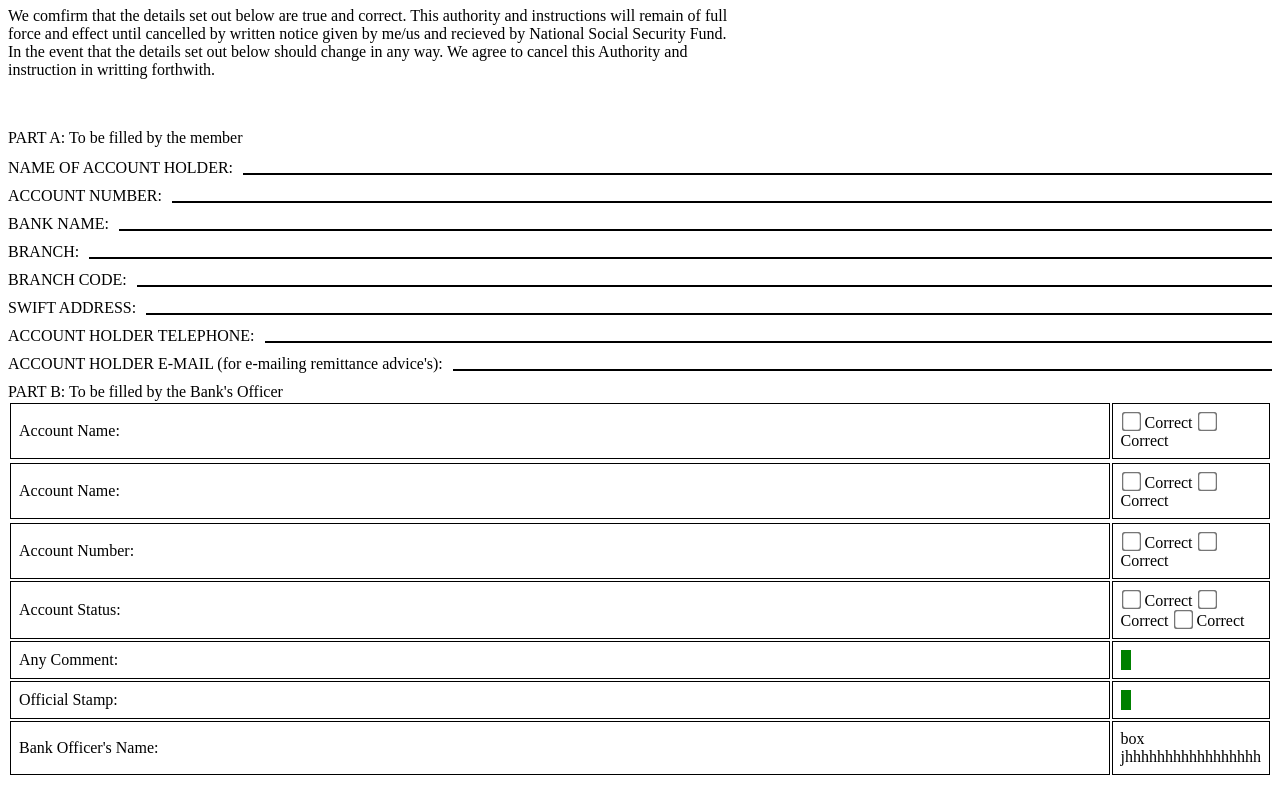
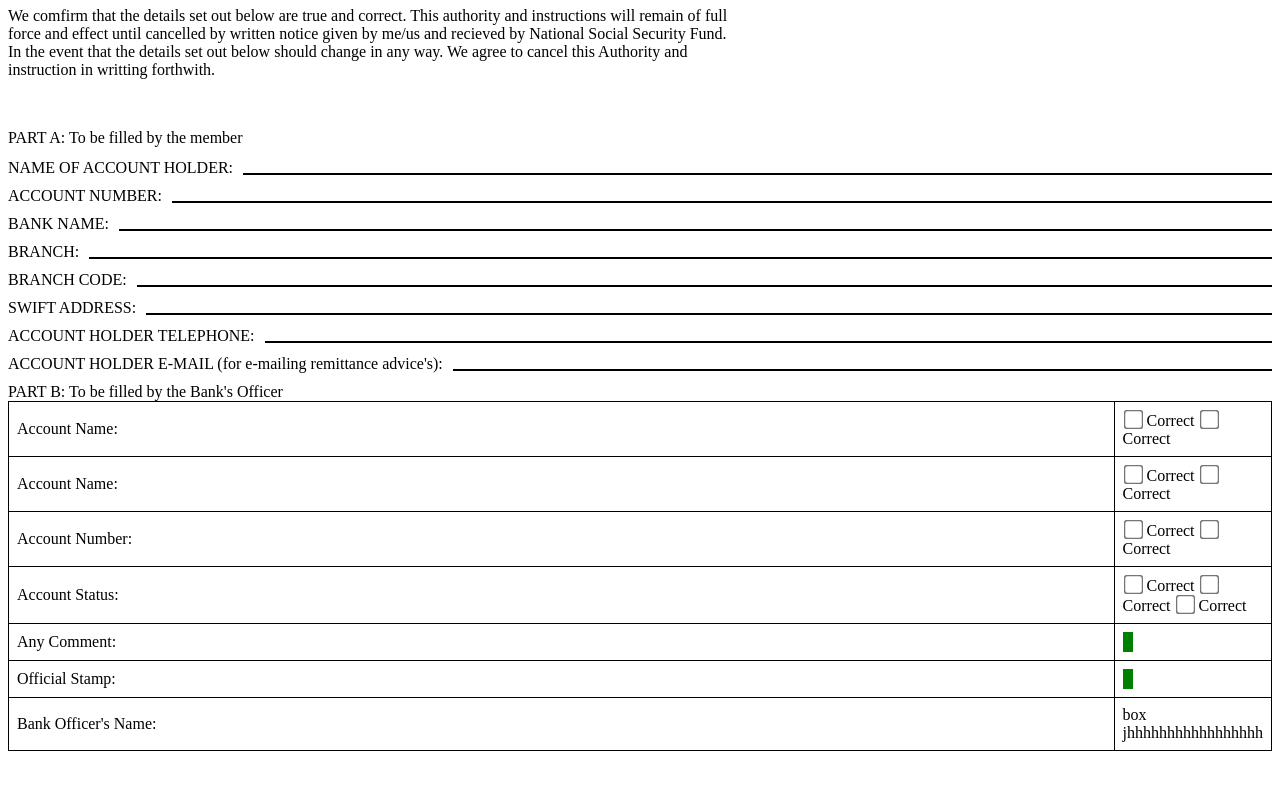
Before and after one commit to Miriam2245/bank-details-form, a plain HTML site: page index.html in a window 1280 px wide. Shown: the part 197-982 px from the top of the page. After the commit the page ends 956 px from the top, so only its background shows below. Drawn offline with Linux system fonts and the light colour scheme.

Commit message:
some changes

```diff
--- a/index.html
+++ b/index.html
@@ -81,7 +81,7 @@
 
     <div class="table">
       <p>PART B: To be filled by the Bank's Officer</p>
-      <table>
+      <table class="officer-details-table">
         <tr class="row-1">
           <td class="account-details">Account Name:</td>
           <td class="account-details">
@@ -91,7 +91,6 @@
             <label> Correct</label>
           </td>
         </tr>
-        <tr>
           <tr class="row-1">
             <td class="account-details">Account Name:</td>
             <td class="account-details">
@@ -101,7 +100,7 @@
               <label> Correct</label>
             </td>
           </tr>
-          <tr><tr>
+          <tr>
             <td class="account-details">Account Number:</td>
             <td class="account-details">
               <input type="checkbox" class="correct">
--- a/style.css
+++ b/style.css
@@ -78,12 +78,12 @@ p{
   background-color: black;
 }
 .table{
+  width: 100%;
   margin-top: 10px;
 }
 .officer-details-table{
   width: 100%;
   border-collapse: collapse;
-
 }
 .account-details{
   width: 100%;
@@ -95,8 +95,8 @@ p{
   ms-transform: scale(1.5);
   webkit-transform: scale(1.5);
   transform: scale(1.5);
+}
 
-}
 .green-little-box{
   width: 10px;
   height: 20px;
```
